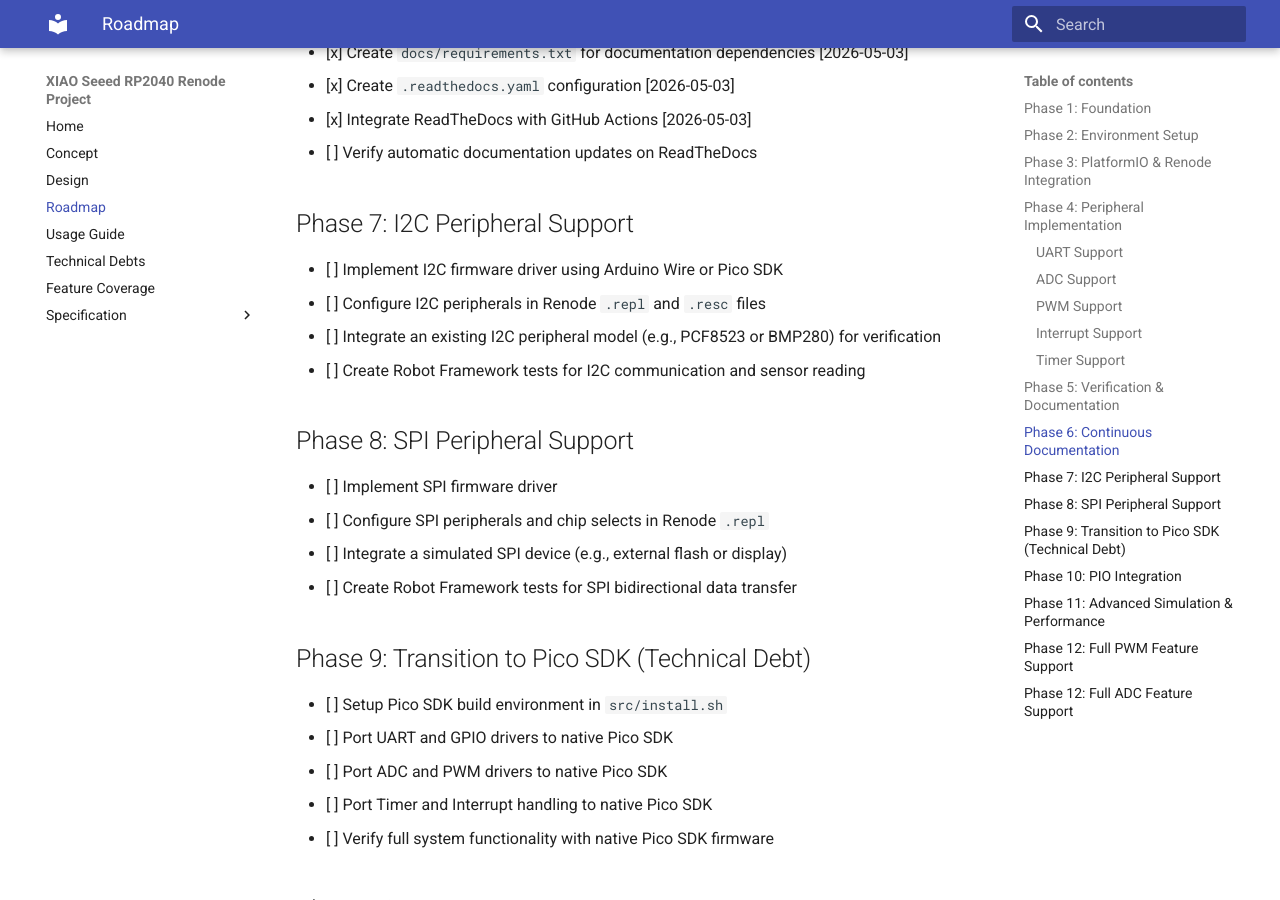
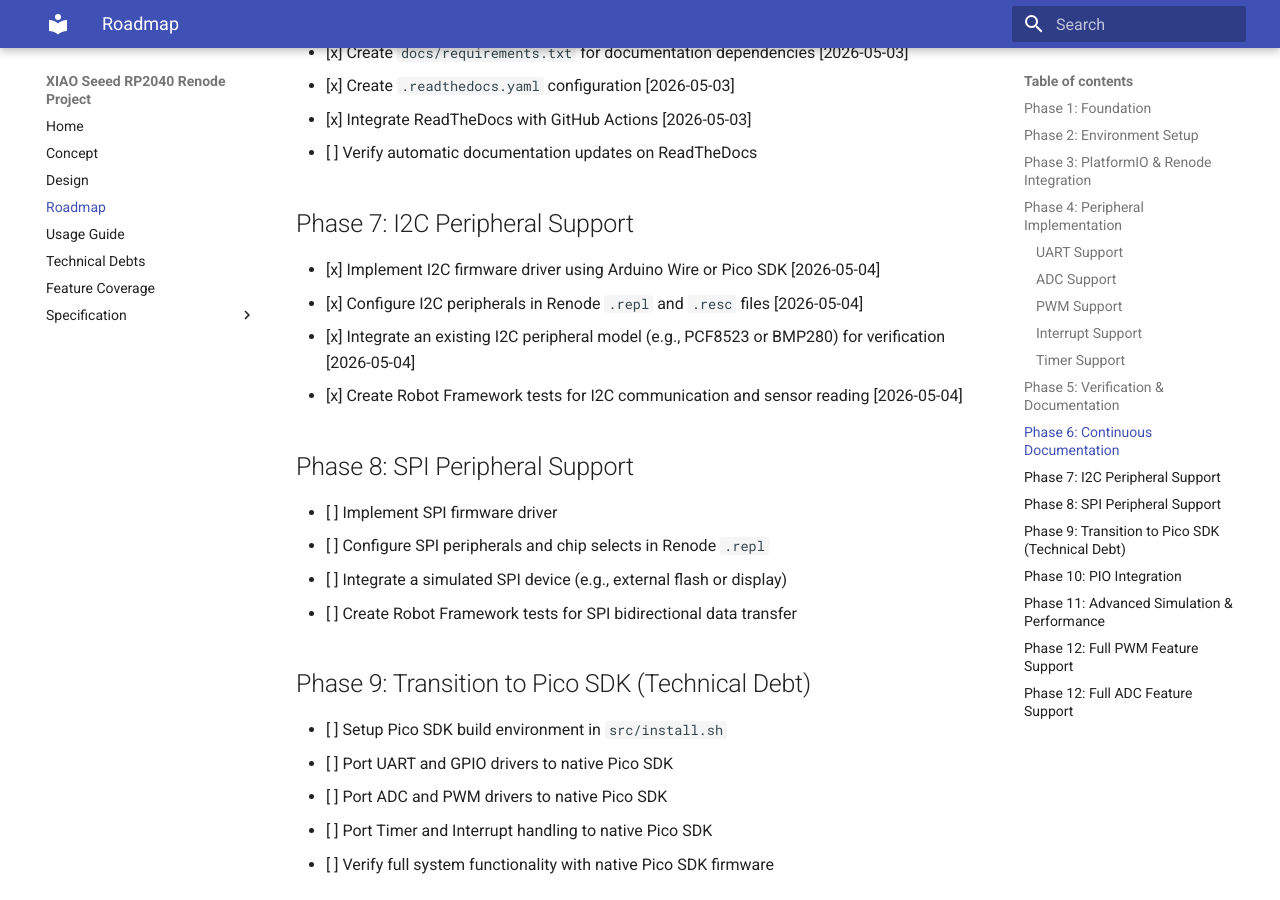
Before and after one commit to chatelao/xiao-seeed-rp2040-renode, an MkDocs documentation site: the page built from docs/ROADMAP.md, in a window 1280 px wide and 900 px high, scrolled down 2367 px. Built offline with MkDocs 1.6.1 and Material for MkDocs 9.7.7, drawn with Linux system fonts in a browser that asks for light colours.

Commit message:
Implement Phase 7: I2C Peripheral Support
- Added BMP280 sensor to Renode configuration on i2c1 bus.
- Integrated Wire library in firmware to read BMP280 Chip ID.
- Added automated Robot Framework test case for I2C verification.
- Updated ROADMAP.md to reflect completion of Phase 7.

```diff
--- a/docs/ROADMAP.md
+++ b/docs/ROADMAP.md
@@ -67,10 +67,10 @@
 - [ ] Verify automatic documentation updates on ReadTheDocs
 
 ## Phase 7: I2C Peripheral Support
-- [ ] Implement I2C firmware driver using Arduino Wire or Pico SDK
-- [ ] Configure I2C peripherals in Renode `.repl` and `.resc` files
-- [ ] Integrate an existing I2C peripheral model (e.g., PCF8523 or BMP280) for verification
-- [ ] Create Robot Framework tests for I2C communication and sensor reading
+- [x] Implement I2C firmware driver using Arduino Wire or Pico SDK [2026-05-04]
+- [x] Configure I2C peripherals in Renode `.repl` and `.resc` files [2026-05-04]
+- [x] Integrate an existing I2C peripheral model (e.g., PCF8523 or BMP280) for verification [2026-05-04]
+- [x] Create Robot Framework tests for I2C communication and sensor reading [2026-05-04]
 
 ## Phase 8: SPI Peripheral Support
 - [ ] Implement SPI firmware driver
```
Also changed, not shown: 3 other files.
